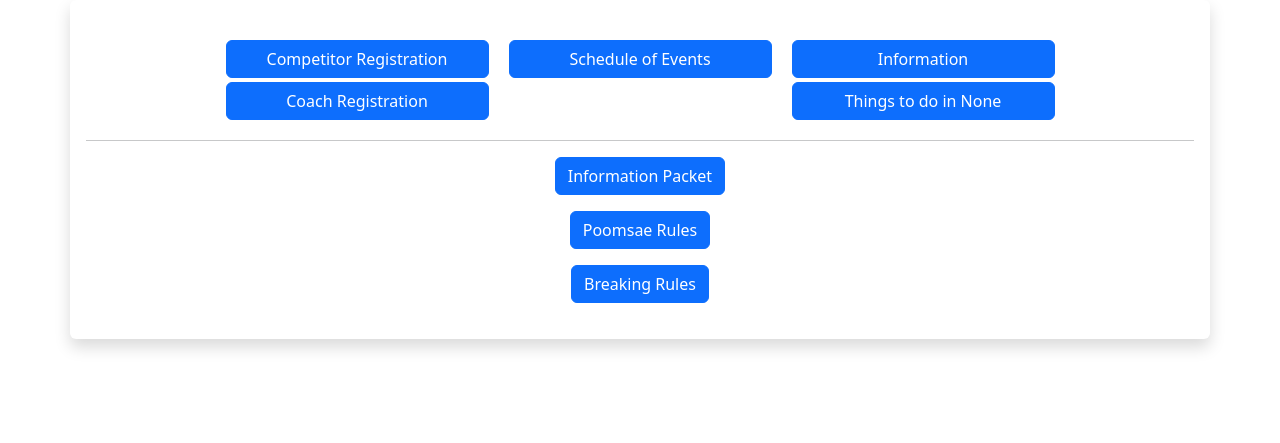
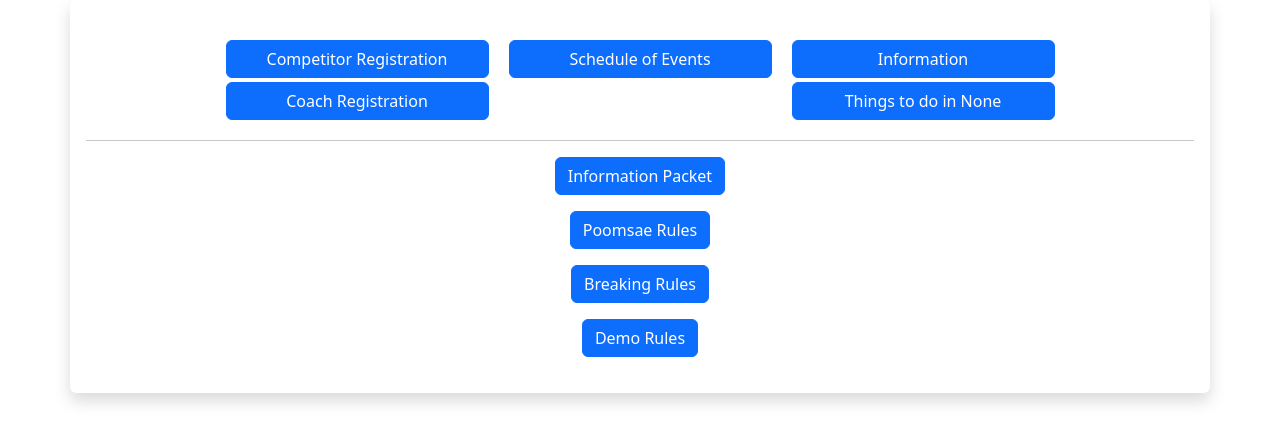
Before and after one commit to audioboxer217/tkd_registration_frontend, a Flask app: page /information in a window 1280 px wide. Shown: the top 443 px of the page. Run offline with Flask 3, Linux system fonts and the light colour scheme; data that the repository does not hold is empty; some libraries are stand-ins or nearby versions.

Commit message:
Add 'demo_booklet' button

```diff
--- a/app.py
+++ b/app.py
@@ -485,6 +485,7 @@ def info_page():
         information_booklet_url=url_for("static", filename=get_s3_file(app.config["mediaBucket"], "information_booklet.pdf")),
         poomsae_booklet_url=url_for("static", filename=get_s3_file(app.config["mediaBucket"], "poomsae_booklet.pdf")),
         breaking_booklet_url=url_for("static", filename=get_s3_file(app.config["mediaBucket"], "breaking_booklet.pdf")),
+        demo_booklet_url=url_for("static", filename=get_s3_file(app.config["mediaBucket"], "demo_booklet.pdf")),
         additional_imgs=[
             url_for("static", filename=get_s3_file(app.config["mediaBucket"], i["Key"])) for i in s3_addl_images if i["Size"] > 0
         ],
--- a/templates/information.html
+++ b/templates/information.html
@@ -24,6 +24,14 @@
     </div>
     <div class="col-sm-4 center-block" align="center"></div>
 </div>
+<div class="row g-1 mb-3">
+    <div class="col-sm-4 center-block" align="center"></div>
+    <div class="col-sm-4 center-block" align="center">
+        <a class="btn {{ button_style }}" href="{{ demo_booklet_url }}" role="button" target="_blank">Demo
+            Rules</a>
+    </div>
+    <div class="col-sm-4 center-block" align="center"></div>
+</div>
 <div class="row g-1 mb-1 justify-content-md-center">
     <div class="col-md-12 center-block" align="center">
         {% for image in additional_imgs %}
```
